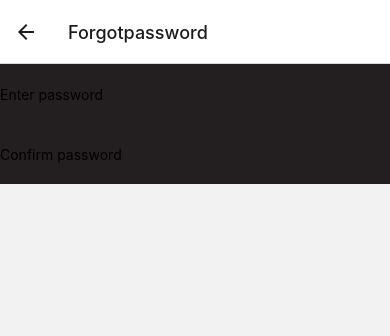
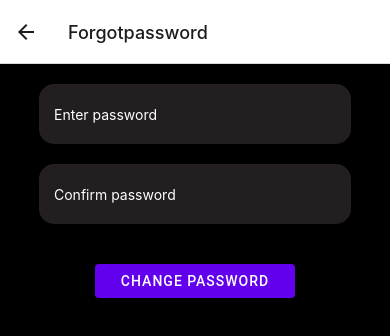
Before and after one commit to HitanshuShah1001/Nirmameets, a React Native app: screen /Forgotpassword in a window 390 px wide. Shown: the top 336 px of the page. Built offline with nearby package versions, Linux system fonts and the light colour scheme.

Commit message:
feat:Forgot password flow completed

```diff
--- a/Screens/Auth/CheckEmail.js
+++ b/Screens/Auth/CheckEmail.js
@@ -13,7 +13,8 @@ export default function CheckEmail() {
         Alert.alert(res.data.message);
         navigation.navigate("OTP",{params:{email}})
     }).catch(error => {
-        Alert.alert(error.response.message);
+
+        Alert.alert(error.response.data);
     })
     }
 
--- a/Screens/Auth/Forgotpassword.js
+++ b/Screens/Auth/Forgotpassword.js
@@ -1,16 +1,50 @@
-import React,{useState} from "react";
-import {View,Text,TextInput, SafeAreaView} from 'react-native';
-import { TNHEIGHT,TNCOLOR } from "../../Utilities/auth";
+import axios from "axios";
+import React,{useState,useEffect} from "react";
+import {View,Text,TextInput, SafeAreaView, Alert} from 'react-native';
+import { Button } from "react-native-paper";
+import { TNHEIGHT,TNCOLOR,TEXTCOLOR } from "../../Utilities/auth";
+import { PASSWORD_VALIDATOR } from "../../Validators/Password";
 
-export default function Forgotpassword() {
+export default function Forgotpassword(props) {
+
 
     const [password,setPassword] = useState('')
     const [confirmpassword,setConfirmpassword] = useState('');
+
+
+    useEffect(() => {
+      console.log(props);
+
+
+    }, [])
+
+    const changepassword = () => {
+        if(password!==confirmpassword){
+            Alert.alert('Passwords do not match');
+        }
+        else if (!PASSWORD_VALIDATOR.test(password)) {
+            Alert.alert(
+              "Passwords should be atleast 8 characters long with a combination of lowercase,uppercase letters and a Number"
+            );
+          }
+          else{
+            axios.post('http://localhost:443/changepassword',{
+                password:password,
+                email:props.route.params.email
+            }).then(res => {
+                console.log(res.data);
+                Alert.alert(res.data.message)
+            }).catch(error => {
+                console.log(error.response);
+            })
+          }
+    }
     return (
-        <SafeAreaView style={{flex:1}}>
+        <SafeAreaView style={{flex:1,backgroundColor:'black'}}>
             <View style={{flex:1}}>
-                <TextInput placeholder="Enter password " value={password} onChangeText={(text) => setPassword(text)} style={{height:TNHEIGHT,backgroundColor:TNCOLOR}} />
-                <TextInput placeholder="Confirm password" value={confirmpassword} onChangeText={(text) => setConfirmpassword(text)} style={{height:TNHEIGHT,backgroundColor:TNCOLOR}} />
+                <TextInput placeholder="Enter password " value={password} onChangeText={(text) => setPassword(text)} style={{height:TNHEIGHT,backgroundColor:TNCOLOR,width:'80%',alignSelf:'center',borderRadius:15,paddingHorizontal:15,color:TEXTCOLOR,marginTop:20}} />
+                <TextInput placeholder="Confirm password" value={confirmpassword} onChangeText={(text) => setConfirmpassword(text)} style={{height:TNHEIGHT,backgroundColor:TNCOLOR,width:'80%',alignSelf:'center',borderRadius:15,paddingHorizontal:15,color:TEXTCOLOR,marginTop:20}} />
+                <Button mode="contained" style={{width:200,alignSelf:'center',marginTop:40}} onPress={changepassword}>Change Password</Button>
             </View>
         </SafeAreaView>
     )
```
